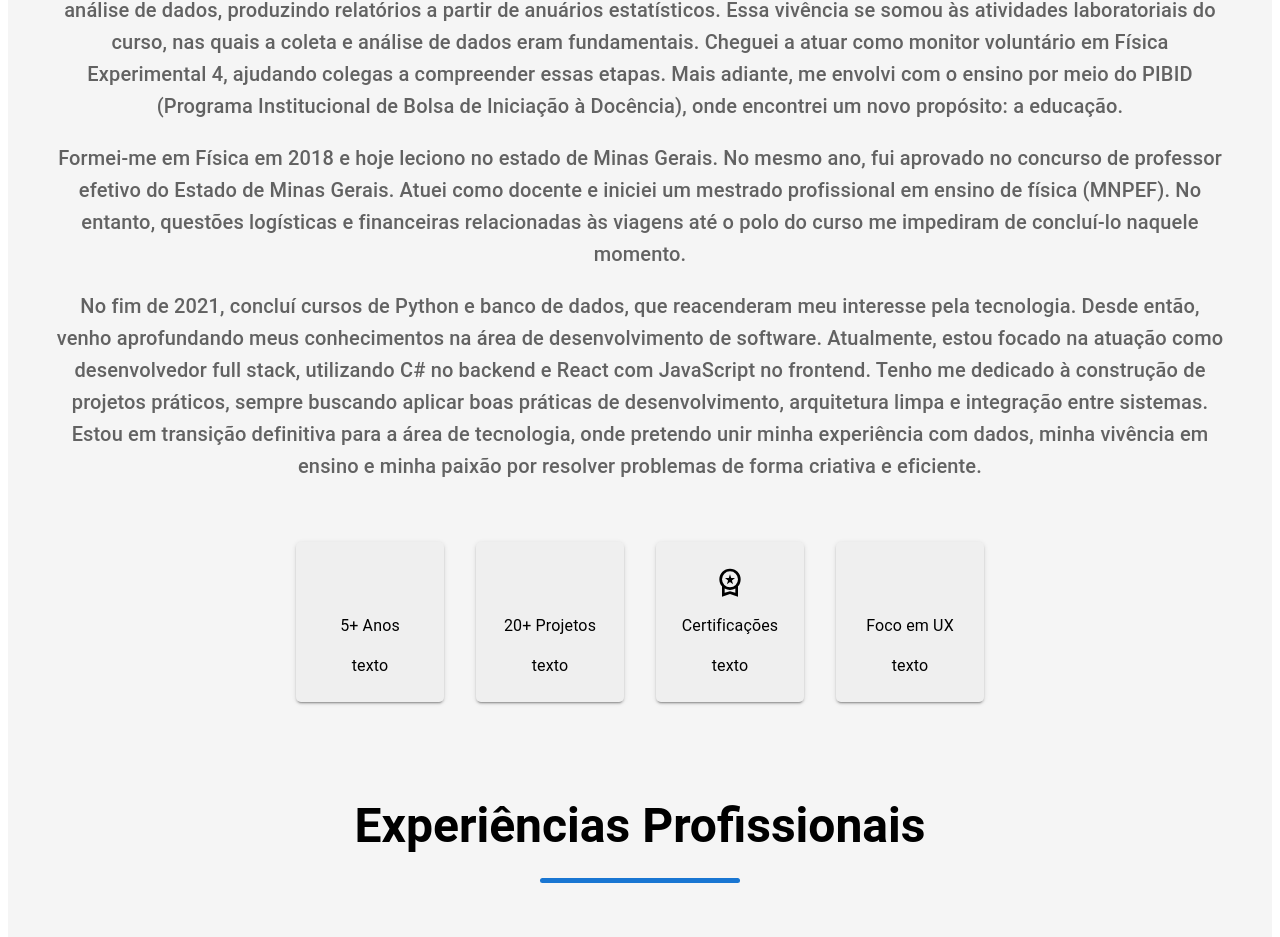
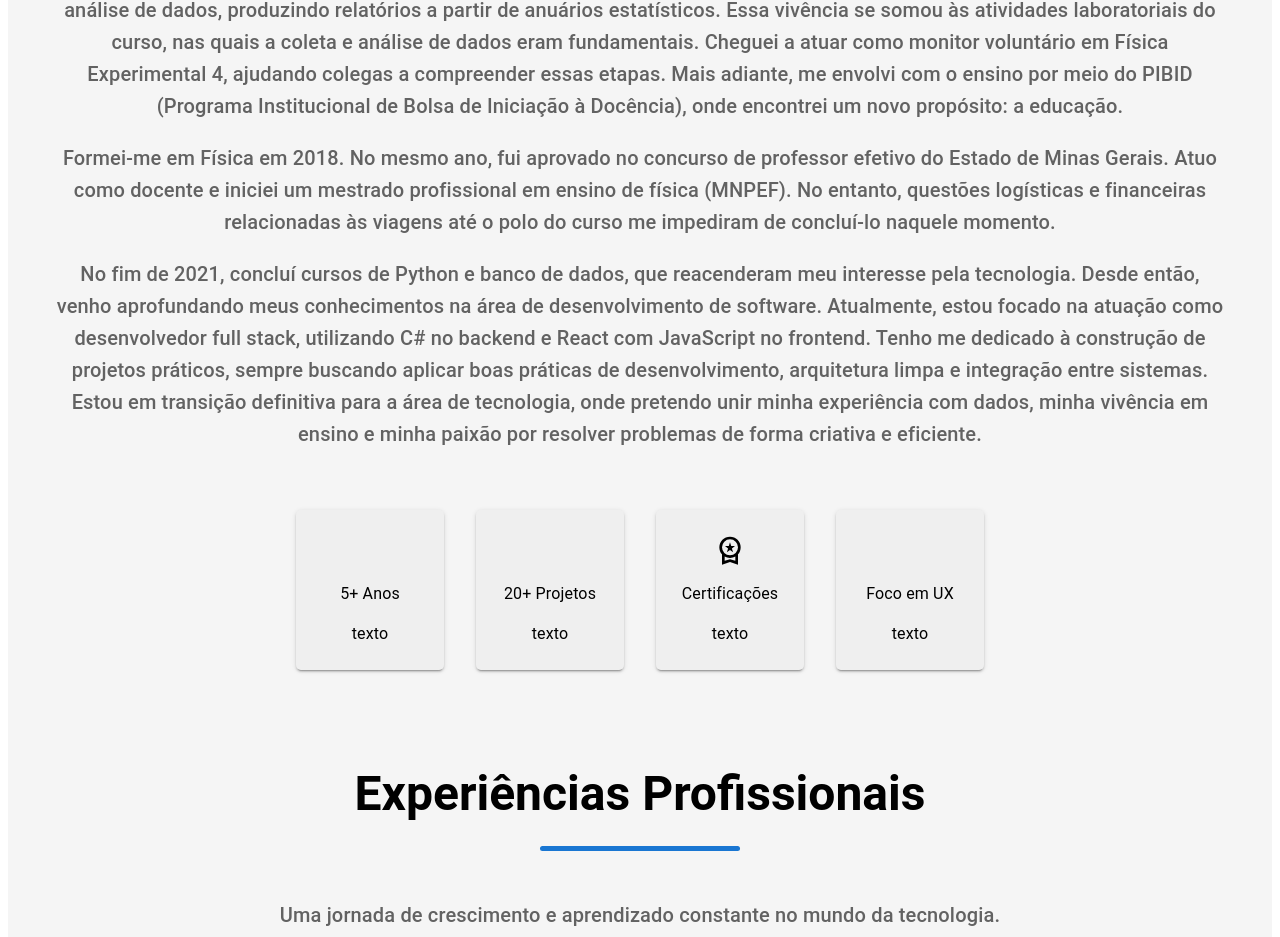
Before and after one commit to alexfvc/Portifolio2025, a React (Vite) app: page / in a window 1280 px wide. Shown: the part 1429-2366 px from the top of the page. Built offline with nearby package versions, Linux system fonts and the light colour scheme; some icons are missing.

Commit message:
texto sobre mim melhorado

```diff
--- a/src/pages/home/index.tsx
+++ b/src/pages/home/index.tsx
@@ -165,7 +165,7 @@ const Home = () =>{
                     </p>
                     <p>Durante a graduação, iniciei um estágio no extinto Ministério da Previdência Social, onde tive meu primeiro contato prático com análise de dados, produzindo relatórios a partir de anuários estatísticos. Essa vivência se somou às atividades laboratoriais do curso, nas quais a coleta e análise de dados eram fundamentais. Cheguei a atuar como monitor voluntário em Física Experimental 4, ajudando colegas a compreender essas etapas. Mais adiante, me envolvi com o ensino por meio do PIBID (Programa Institucional de Bolsa de Iniciação à Docência), onde encontrei um novo propósito: a educação.
                     </p>
-                    <p>Formei-me em Física em 2018 e hoje leciono no estado de Minas Gerais. No mesmo ano, fui aprovado no concurso de professor efetivo do Estado de Minas Gerais. Atuei como docente e iniciei um mestrado profissional em ensino de física (MNPEF). No entanto, questões logísticas e financeiras relacionadas às viagens até o polo do curso me impediram de concluí-lo naquele momento.
+                    <p>Formei-me em Física em 2018. No mesmo ano, fui aprovado no concurso de professor efetivo do Estado de Minas Gerais. Atuo como docente e iniciei um mestrado profissional em ensino de física (MNPEF). No entanto, questões logísticas e financeiras relacionadas às viagens até o polo do curso me impediram de concluí-lo naquele momento.
                     </p>
                     <p>No fim de 2021, concluí cursos de Python e banco de dados, que reacenderam meu interesse pela tecnologia. Desde então, venho aprofundando meus conhecimentos na área de desenvolvimento de software. Atualmente, estou focado na atuação como desenvolvedor full stack, utilizando C# no backend e React com JavaScript no frontend. Tenho me dedicado à construção de projetos práticos, sempre buscando aplicar boas práticas de desenvolvimento, arquitetura limpa e integração entre sistemas. Estou em transição definitiva para a área de tecnologia, onde pretendo unir minha experiência com dados, minha vivência em ensino e minha paixão por resolver problemas de forma criativa e eficiente.
                     </p>
```
